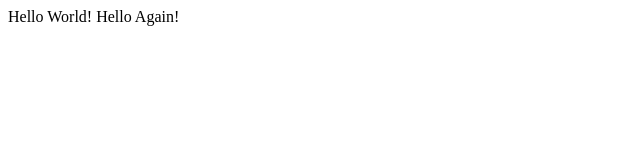
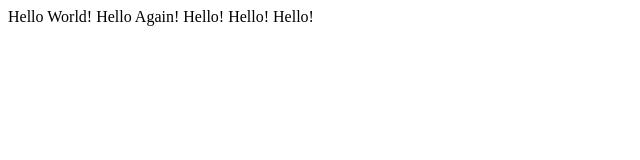
Before and after one commit to ayshahoney/cs50web.aysha, a plain HTML site: page hello.html in a window 1280 px wide. Shown: the whole page, without its empty margins (0-640 px from the left). Drawn offline with Linux system fonts and the light colour scheme.

Commit message:
Update hello.html

```diff
--- a/hello.html
+++ b/hello.html
@@ -5,6 +5,6 @@
     <title>My Webpage!</title>
   </head>
   <body>
-    Hello World! Hello Again!
+    Hello World! Hello Again! Hello! Hello! Hello!
   </body>
 </html>
```
